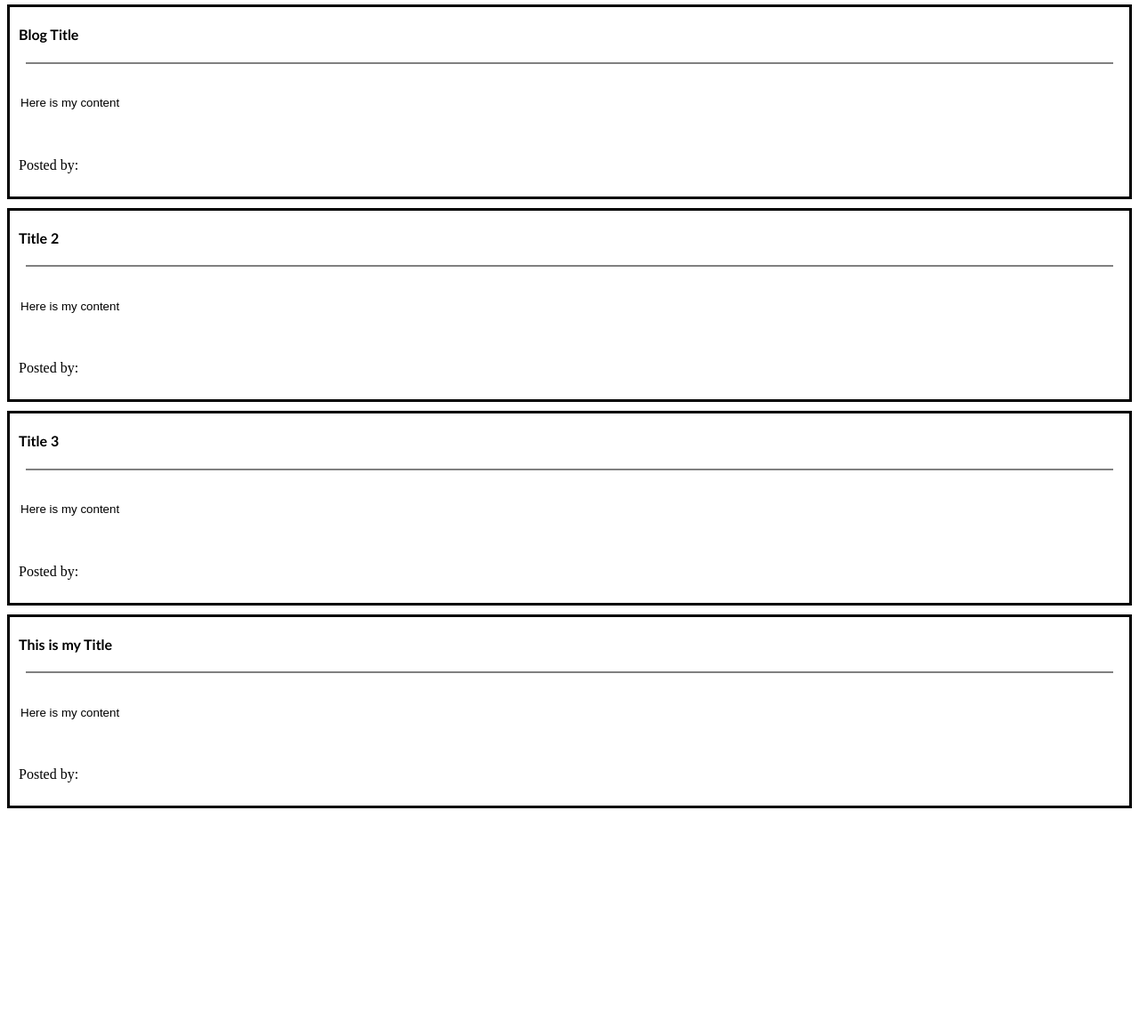
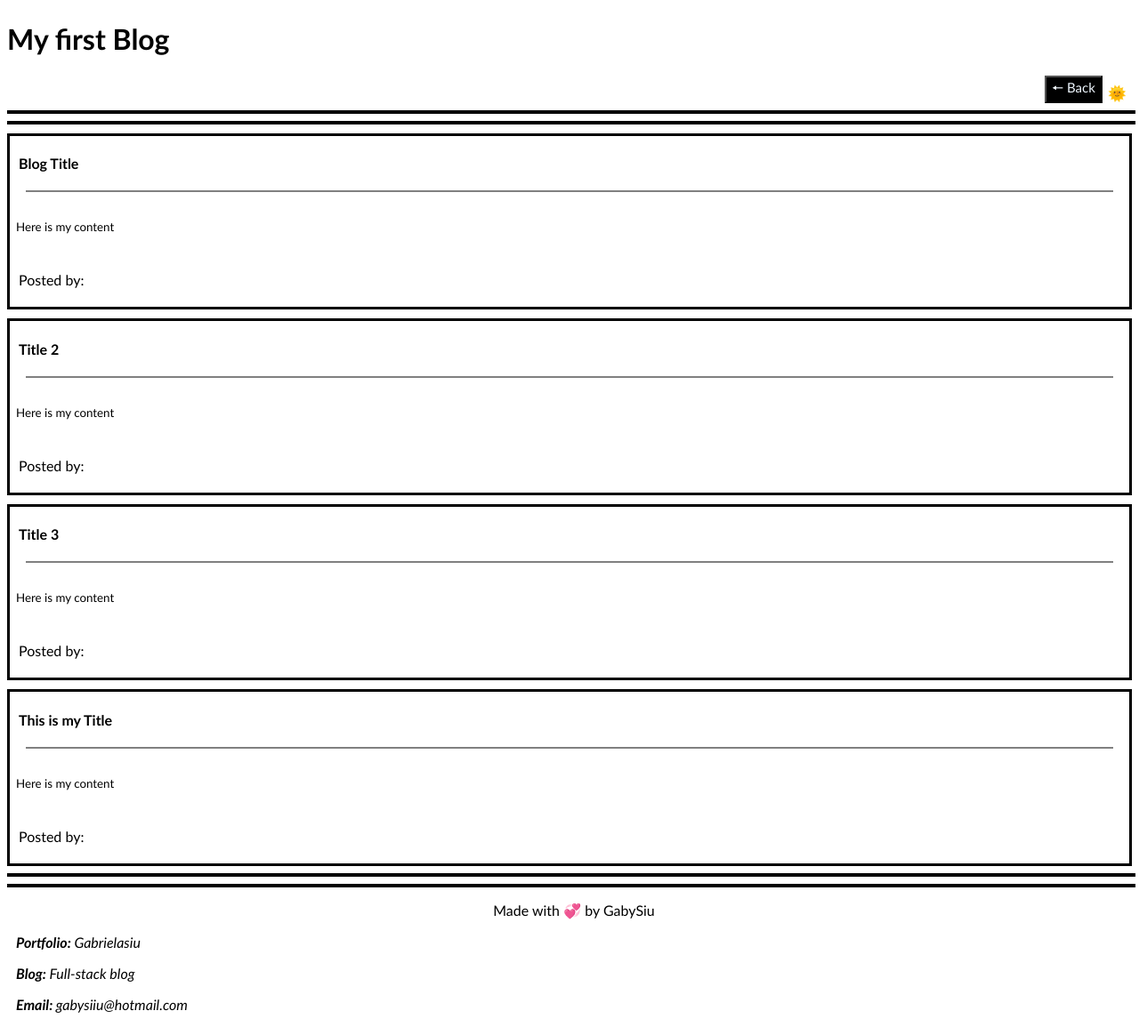
Before and after one commit to Gabrielasiu/My-Personal-Blog, a plain HTML site: page blog.html in a window 1280 px wide. Shown: the part 5-1160 px from the top of the page at 89% size. Before the commit the page ends 922 px from the top, so only its background shows below. Drawn offline with Linux system fonts and the light colour scheme.

Commit message:
header buttons and footer info

```diff
--- a/assets/css/blog.css
+++ b/assets/css/blog.css
@@ -1,3 +1,44 @@
+*{
+   font-family: 'Gill Sans', 'Gill Sans MT', Calibri, 'Trebuchet MS', sans-serif;
+
+}
+
+.headerr {
+   display: flex;
+   width: 100 vw;
+   align-items: start;
+   justify-content: start;
+}
+
+.buttons {
+   display: flex;
+   align-items: end;
+   justify-content: end;
+}
+
+.light {
+   background-color: white;
+   border: none;
+   font-size: 17px;
+}
+
+.back {
+   background-color: black;
+   color: white;
+   text-decoration: none;
+   font-size: 15px;
+}
+#link {
+   text-decoration: none;
+   color: aliceblue;
+   font-family: 'Gill Sans', 'Gill Sans MT', Calibri, 'Trebuchet MS', sans-serif;
+}
+.hrheader {
+   width: 100%;
+   border: 2.3px solid black;
+}
+
+
 h4 {
    font-family: 'Gill Sans', 'Gill Sans MT', Calibri, 'Trebuchet MS', sans-serif;
    margin-left: 10px;
@@ -8,7 +49,7 @@ h4 {
 input {
    width: 90%;
    height: 50px;
-   margin: 10px;
+   margin: 5px;
    border-style: none;
    /*text-align: top; VER COMO HACER PARA
    QUE EL HERE IS MY CONTENT INICIE JUSTO ABAJO DEL
@@ -31,3 +72,15 @@ hr {
    border-color: gray;
    width: 97%;
 }
+
+.hrfooter {
+   width: 100%;
+   border: 2.3px solid black;
+}
+.pfooter {
+   text-align: center;
+}
+
+.footerinf {
+   font-style: italic;
+}
--- a/blog.html
+++ b/blog.html
@@ -1,45 +1,63 @@
 <!DOCTYPE html>
 <html lang="en">
+
 <head>
     <meta charset="UTF-8">
     <meta name="viewport" content="width=device-width, initial-scale=1.0">
-    <link rel="stylesheet" type="text/css" href="/assets/css/blog.css"/>
+    <link rel="stylesheet" type="text/css" href="/assets/css/blog.css" />
     <title> My blog </title>
 
 </head>
+
 <body>
+    <header>
+        <div class="headerr">
+            <h1>My first Blog </h1>
+        </div>
+        <div class="buttons">
+            <button class="back"> <a id="link" href="/index.html" target="_blank"> 🠔 Back </a></button> <button
+                class="light">🌞</button>
+        </div>
+        <hr class="hrheader">
+        <hr class="hrheader">
+    </header>
     <div class="posts">
         <div class="blogtitle">
-            <h4>Blog Title </h4><hr>
-        <input type="text" value="Here is my content" class="inputcontent"/>
-    <p>Posted by: <input type="text" class="posted"></p></div>
-    <div class="blogtitle">
-        <h4>Title 2 </h4><hr>
-    <input type="text" value="Here is my content" class="inputcontent"/>
-    <p>Posted by: <input type="text" class="posted"></p></div>
-<div class="blogtitle">
-    <h4>Title 3</h4><hr>
-    <input type="text" value="Here is my content" class="inputcontent"/>
-    <p>Posted by: <input type="text" class="posted"></p></div>
-<div class="blogtitle">
-    <h4>This is my Title </h4><hr>
-    <input type="text" value="Here is my content" class="inputcontent"/>
-    <p>Posted by: <input type="text" class="posted"></p></div>
-       <!-- <div class="blogtitle">
-            <h4>Title 2 </h4><hr>
-        <input type="text" value="Content 2" class="inputcontent"/></div>
-        <p>Posted by: <input type="text" class="posted"></p></div>
+            <h4>Blog Title </h4>
+            <hr>
+            <input type="text" value="Here is my content" class="inputcontent" />
+            <p>Posted by: <input type="text" class="posted"></p>
+        </div>
         <div class="blogtitle">
-            <h4>Title 3</h4><hr>
-        <input type="text" value="Content 3" class="inputcontent"/></div>
-        <p>Posted by: <input type="text" class="posted"></p></div>
+            <h4>Title 2 </h4>
+            <hr>
+            <input type="text" value="Here is my content" class="inputcontent" />
+            <p>Posted by: <input type="text" class="posted"></p>
+        </div>
         <div class="blogtitle">
-            <h4> Here is thie title  </h4><hr>
-        <input type="text" value="Here is my content" class="inputcontent"/></div>
-        <p>Posted by: <input type="text" class="posted"></p></div>-->
+            <h4>Title 3</h4>
+            <hr>
+            <input type="text" value="Here is my content" class="inputcontent" />
+            <p>Posted by: <input type="text" class="posted"></p>
+        </div>
+        <div class="blogtitle">
+            <h4>This is my Title </h4>
+            <hr>
+            <input type="text" value="Here is my content" class="inputcontent" />
+            <p>Posted by: <input type="text" class="posted"></p>
+        </div>
     </div>
 
-
-<script type="text/javascript" src="/assets/js/blog.js"></script>
+    <hr class="hrfooter">
+    <hr class="hrfooter">
+    <footer>
+        <p class="pfooter">Made with 💞 by GabySiu</p>
+    </footer>
+    <div class="footerinf">
+        <p><b>Portfolio: </b> Gabrielasiu </p>
+        <p><b>Blog: </b> Full-stack blog</p>
+        <p><b>Email: </b> gabysiiu@hotmail.com </p>
+    </div>
+    <script type="text/javascript" src="/assets/js/blog.js"></script>
 </body>
 </html>
```
